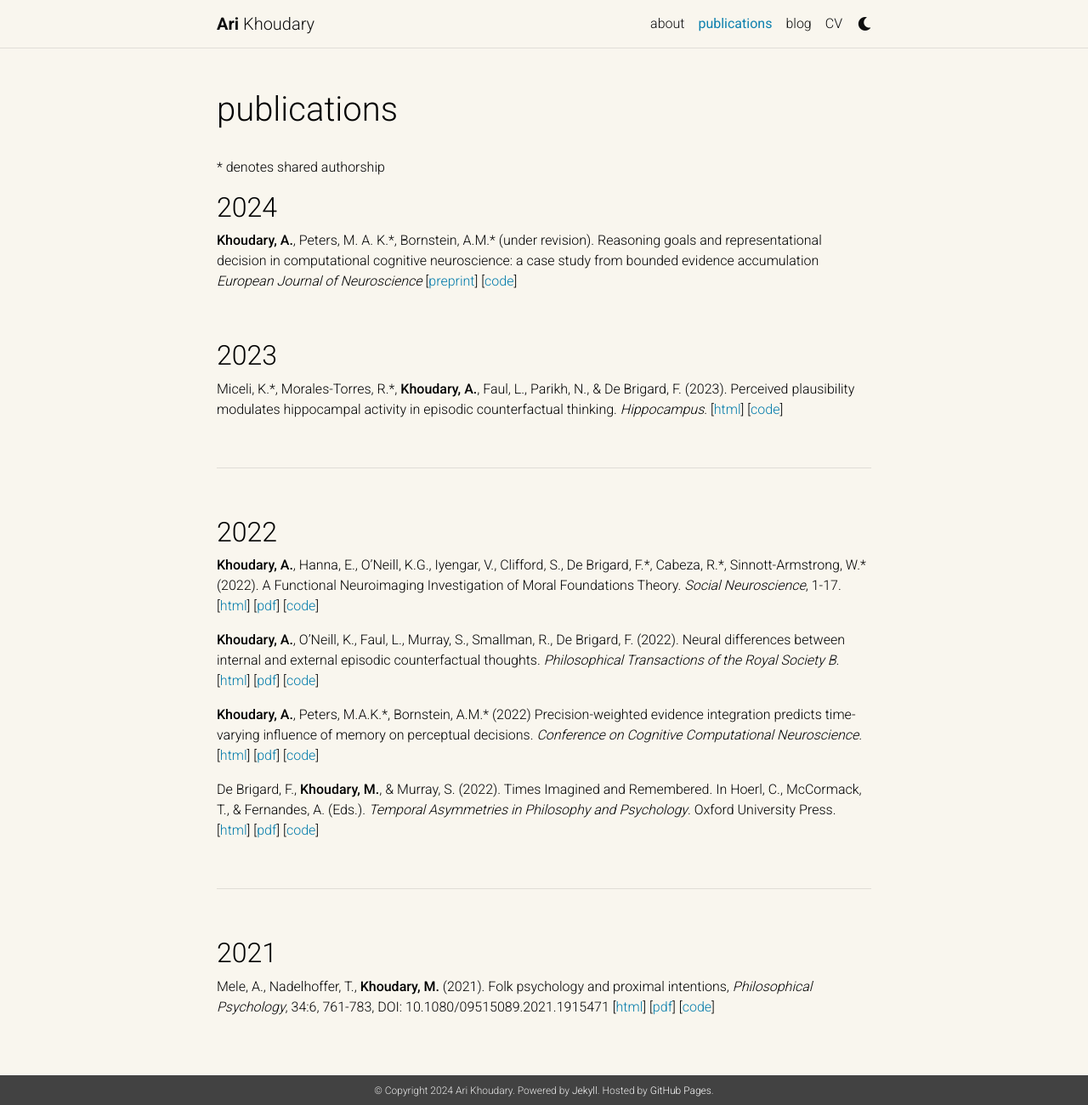
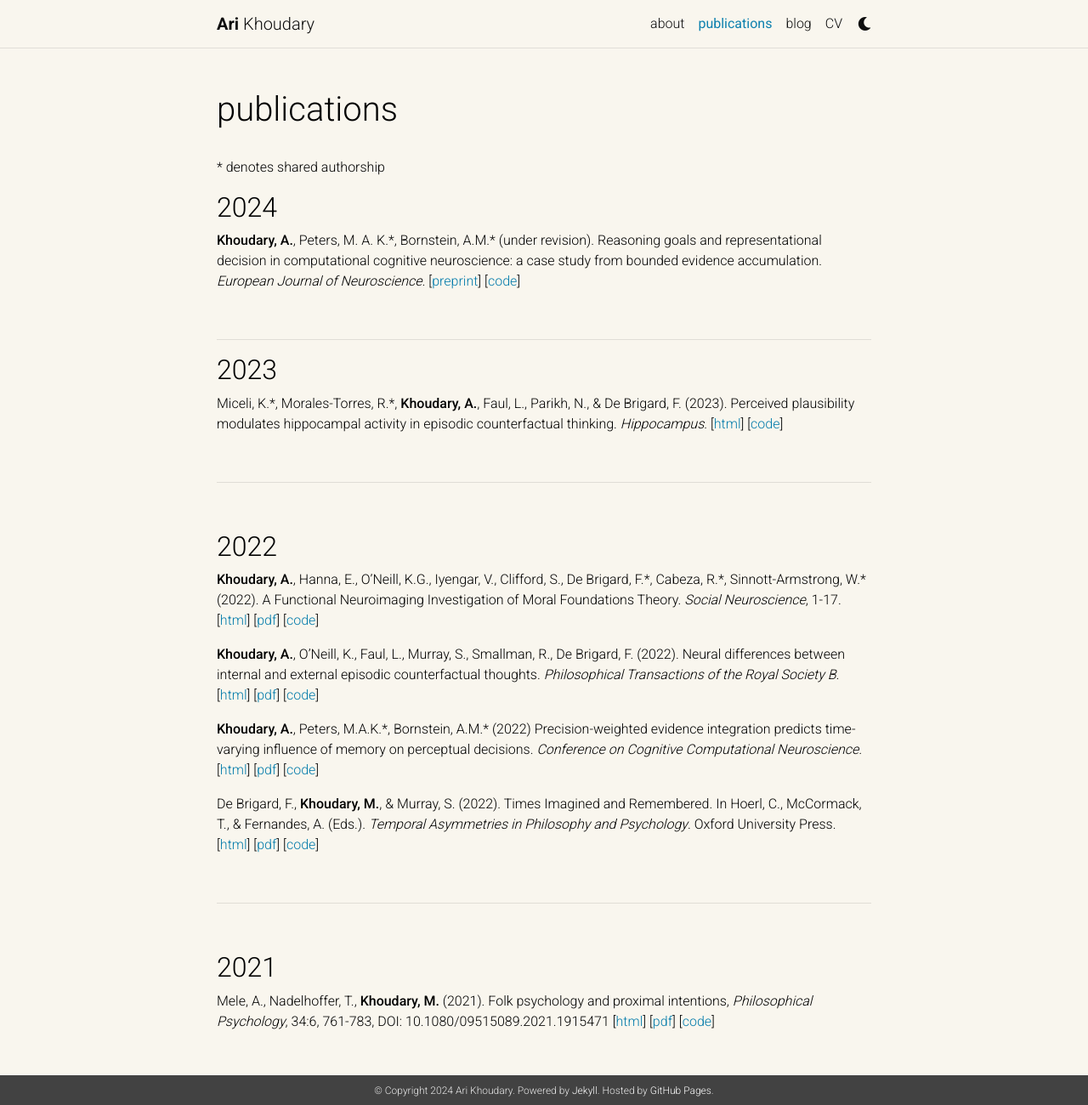
Before and after one commit to ari-khoudary/ari-khoudary.github.io, a Jekyll site: the page built from _pages/publications.md, in a window 1280 px wide and 1300 px high. Shown: the whole window at 85% size. Built offline with Jekyll 4.4.1, drawn with Linux system fonts in a browser that asks for light colours; comment, search, counter and statistics services are not loaded; a style sheet for code colours, icons or effects is not loaded.

Commit message:
fix formatting

```diff
--- a/_pages/publications.md
+++ b/_pages/publications.md
@@ -11,9 +11,11 @@ nav_order: 1
 
 ## 2024
 
-**Khoudary, A.**, Peters, M. A. K.\*, Bornstein, A.M.\* (under revision). Reasoning goals and representational decision in computational cognitive neuroscience: a case study from bounded evidence accumulation *European Journal of Neuroscience* [[preprint](https://osf.io/preprints/psyarxiv/aqxhr)] [[code](https://github.com/ari-khoudary/time-varying-precision-weighted-msddm)]
+**Khoudary, A.**, Peters, M. A. K.\*, Bornstein, A.M.\* (under revision). Reasoning goals and representational decision in computational cognitive neuroscience: a case study from bounded evidence accumulation. *European Journal of Neuroscience.* [[preprint](https://osf.io/preprints/psyarxiv/aqxhr)] [[code](https://github.com/ari-khoudary/time-varying-precision-weighted-msddm)]
 
 <br>
+
+---
 
 ## 2023
 
```
